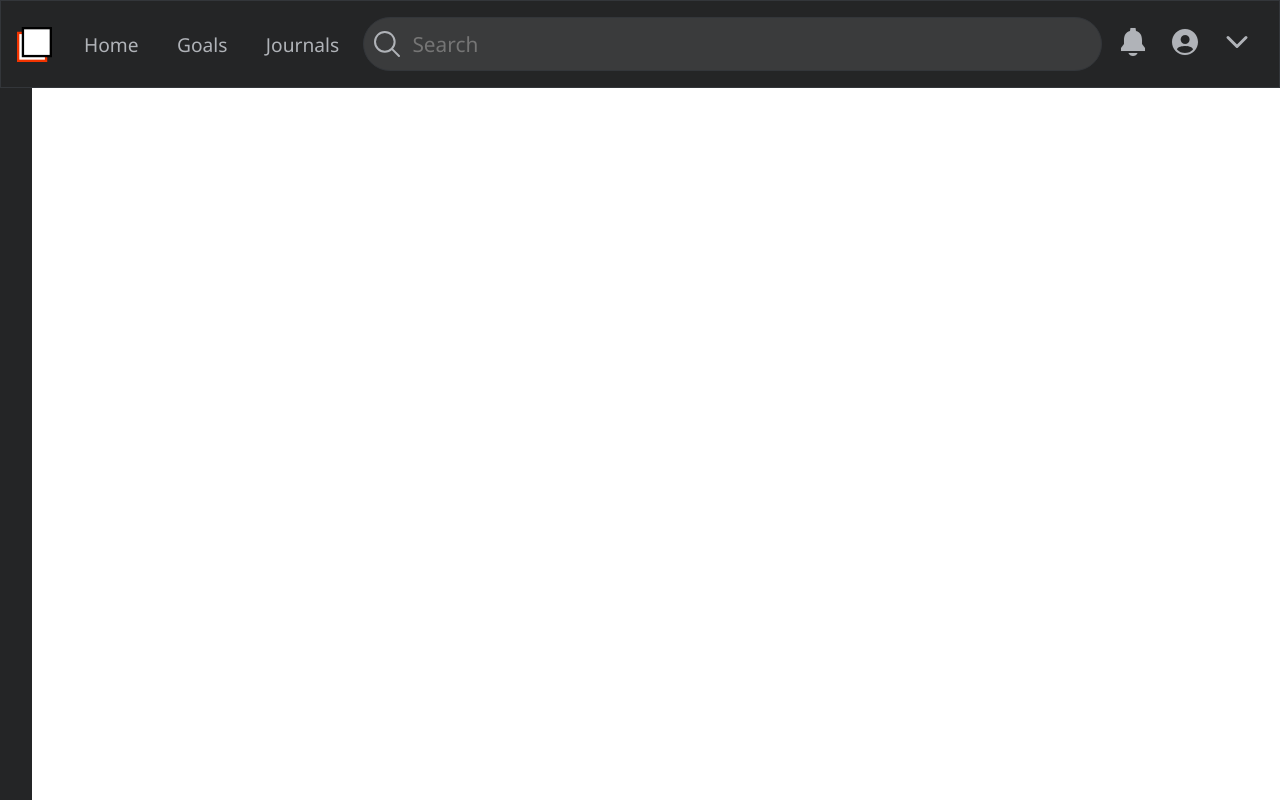
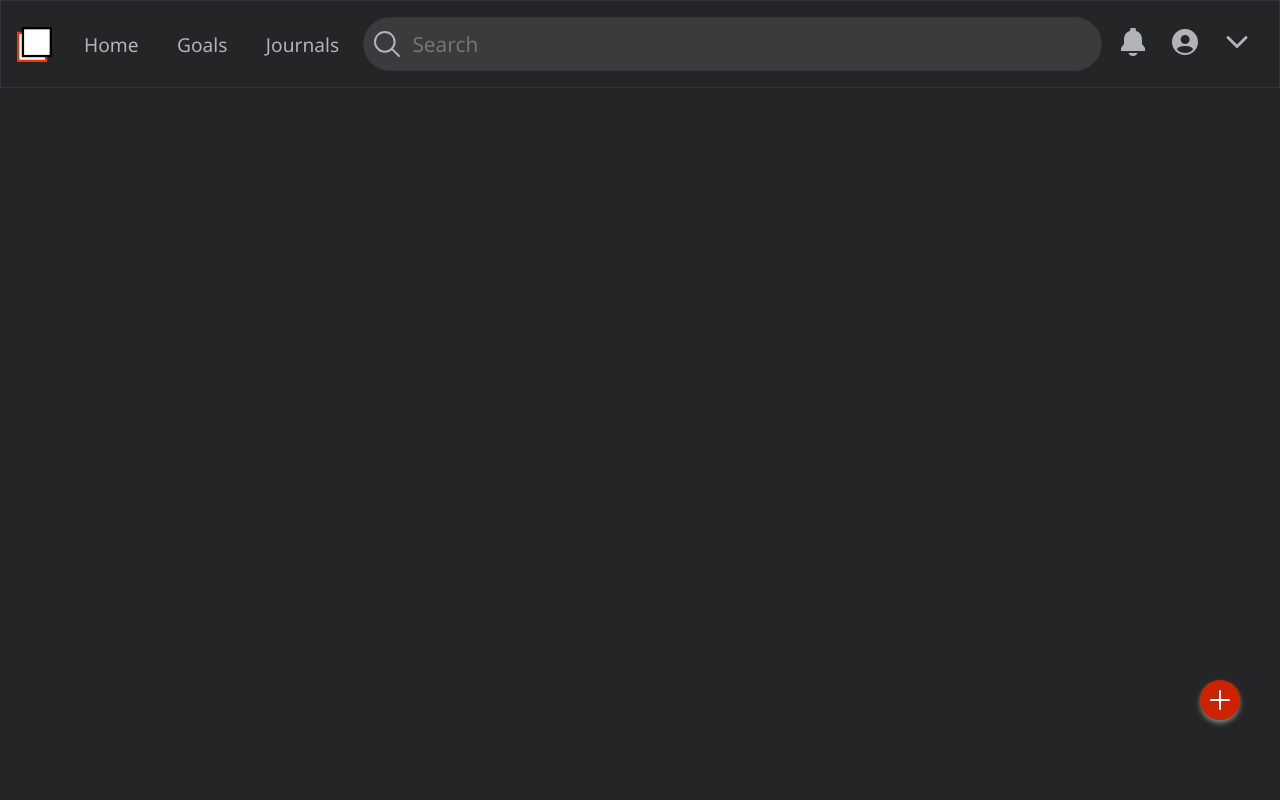
Before and after one commit to EdTosoy/FlashCard-Project, a React (Create React App) app: page /auth in a window 1280 px wide. Shown: the top 800 px of the page. Built offline with nearby package versions, Linux system fonts and the light colour scheme.

Commit message:
add btn issue solved

```diff
--- a/src/Components/AddBtn/AddBtn.jsx
+++ b/src/Components/AddBtn/AddBtn.jsx
@@ -11,7 +11,7 @@ export default function AddBtn() {
     setAddModalDisplay((preValue) => !preValue);
   };
   return (
-    <div onClick={handleClick}>
+    <div className="add-wrapper" onClick={handleClick}>
       <div className="add-btn">
         <ion-icon name="add-outline"></ion-icon>
       </div>
--- a/src/Components/AddBtn/AddBtn.scss
+++ b/src/Components/AddBtn/AddBtn.scss
@@ -1,13 +1,12 @@
-.div {
-  z-index: 1;
+.add-wrapper {
+  position: fixed;
+  bottom: 5em;
+  right: 2.5em;
   .add-btn {
     z-index: 1;
     cursor: pointer;
     display: grid;
     place-content: center;
-    position: fixed;
-    bottom: 5em;
-    right: 2.5em;
     width: 40px;
     height: 40px;
     background-color: #cc2200;
--- a/src/Pages/Home/Showcase.scss
+++ b/src/Pages/Home/Showcase.scss
@@ -3,5 +3,6 @@
   // background-color: pink;
 }
 .showcase-dark-theme {
+  grid-column: 1/-1;
   background-color: #242526 !important;
 }
```
